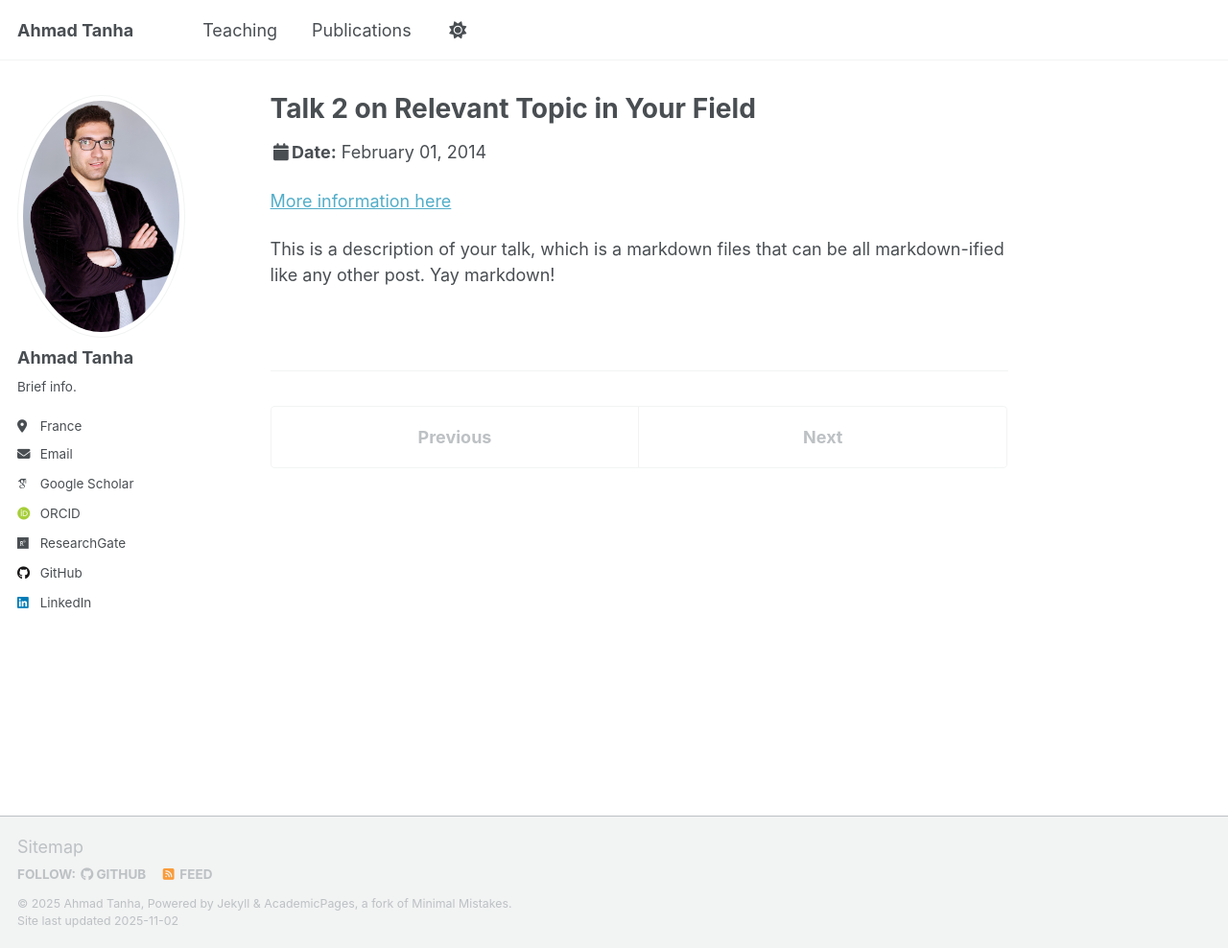
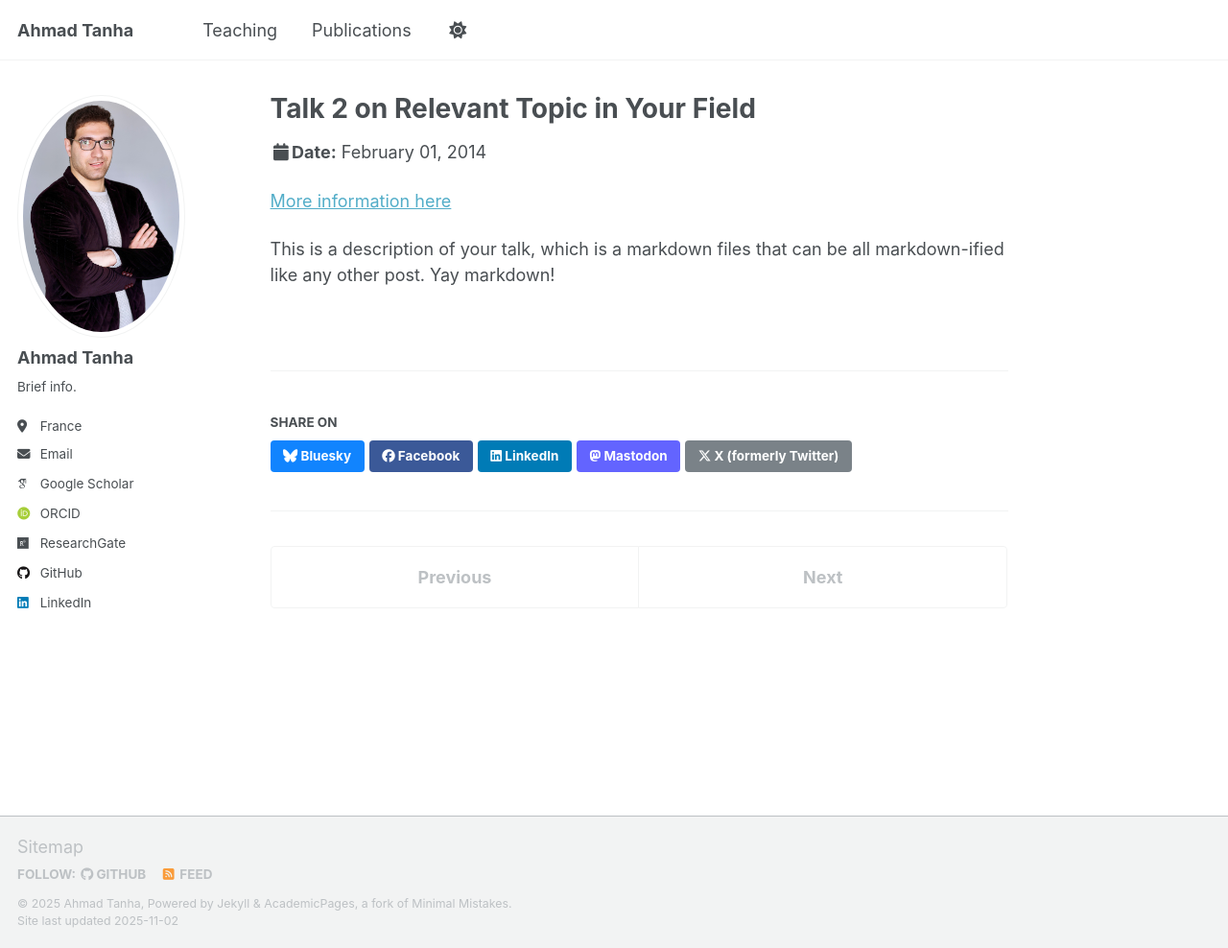
Before and after one commit to ahmadtanhaa/ahmadtanhaa.github.io, a Jekyll site: the page built from _talks/2014-02-01-talk-2.md, in a window 1280 px wide and 988 px high. Shown: the whole window at 96% size. Built offline with Jekyll 4.4.1, drawn with Linux system fonts in a browser that asks for light colours; some web fonts are replaced; a script that is not in the unit is left out; part of the change alters nothing that is shown.

Commit message:
Update _config.yml

```diff
--- a/_config.yml
+++ b/_config.yml
@@ -245,7 +245,7 @@ defaults:
       author_profile: true
       read_time: true
       comments: true
-      share: false
+      share: true
       related: true
   # _pages
   - scope:
@@ -279,7 +279,7 @@ defaults:
     values:
       layout: single
       author_profile: true
-      share: false
+      share: true
       comment: true
   # _talks
   - scope:
@@ -288,7 +288,7 @@ defaults:
     values:
       layout: talk
       author_profile: true
-      share: false
+      share: true
 
 
 # Sass/SCSS
```
